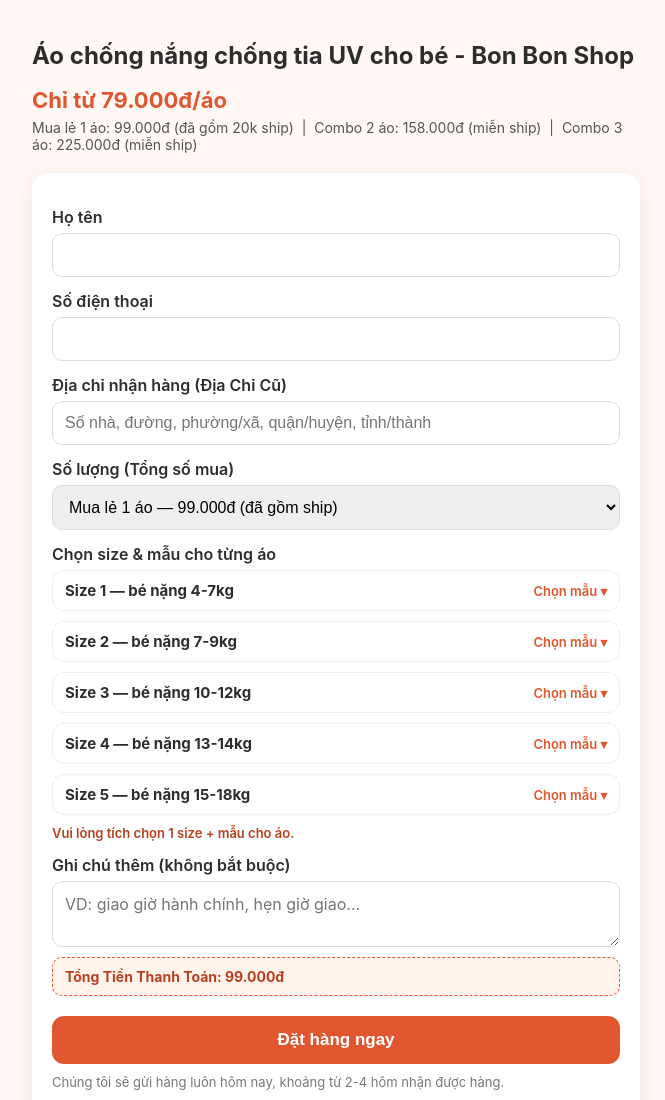
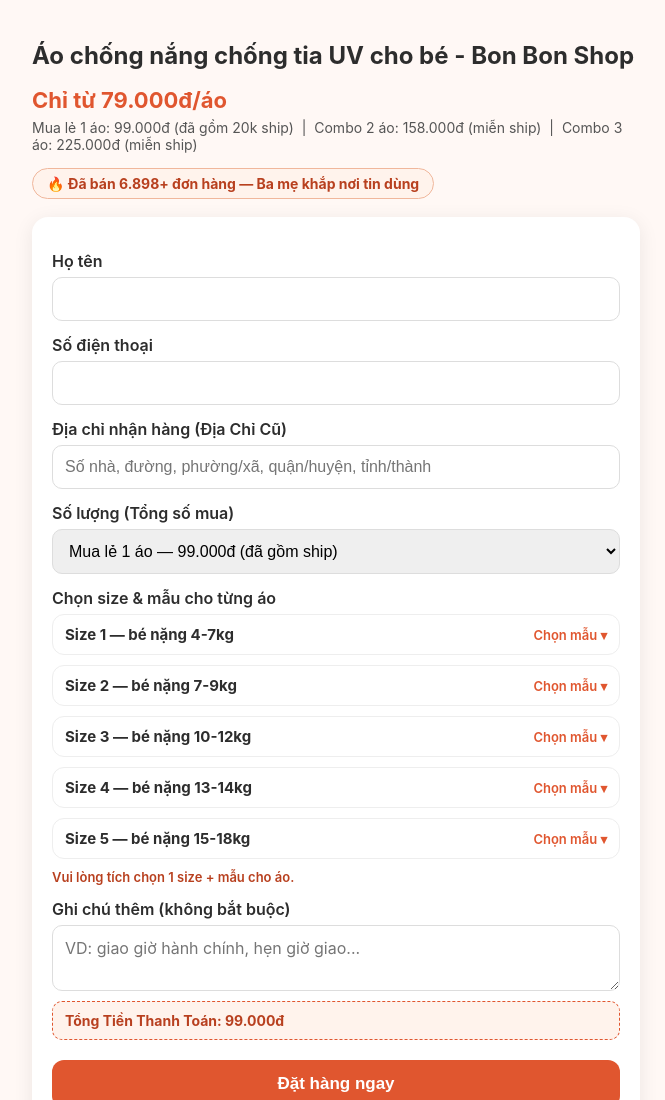
Before and after one commit to GipHub-Chinhpro/fb-conversion-landing, a website: page index.html in a window 1280 px wide. Shown: the top 1100 px of the page, without its empty margins (304-969 px from the left). Drawn offline with Linux system fonts and the light colour scheme.

Commit message:
Add sold badge to product details in index.html

```diff
--- a/index.html
+++ b/index.html
@@ -59,6 +59,11 @@ fbq('track', 'PageView');
   .note { font-size: 13px; color: #777; margin-top: 10px; }
   #status { margin-top: 14px; font-weight: 600; }
   .price-sub { font-size: 14px; color: #555; font-weight: 400; margin: -14px 0 20px; }
+  .sold-badge {
+    display: inline-flex; align-items: center; gap: 6px; background: #fff3ec;
+    border: 1px solid #f0b79c; border-radius: 999px; padding: 6px 14px;
+    font-size: 14px; font-weight: 700; color: #b8401f; margin: -10px 0 18px;
+  }
   .price-box {
     background: #fff3ec; border: 1px dashed #e0562f; border-radius: 10px;
     padding: 10px 12px; font-size: 14px; color: #b8401f; font-weight: 700; margin-top: 6px;
@@ -101,6 +106,7 @@ fbq('track', 'PageView');
     Combo 2 áo: 158.000đ (miễn ship) &nbsp;|&nbsp;
     Combo 3 áo: 225.000đ (miễn ship)
   </div>
+  <div class="sold-badge">🔥 Đã bán 6.898+ đơn hàng — Ba mẹ khắp nơi tin dùng</div>
 
   <div class="form-box">
     <form id="leadForm">
```
